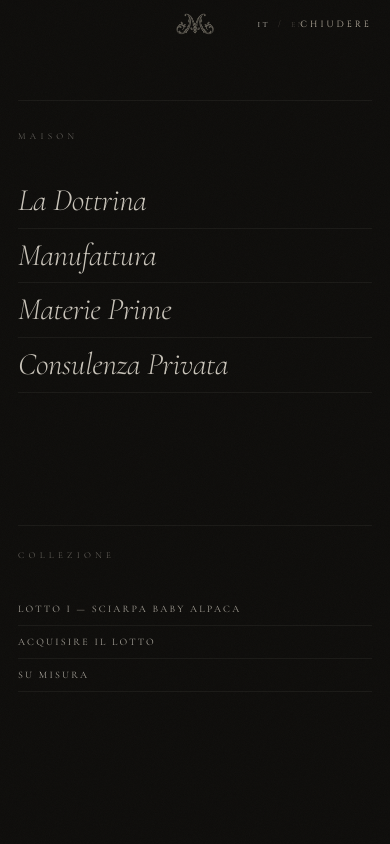
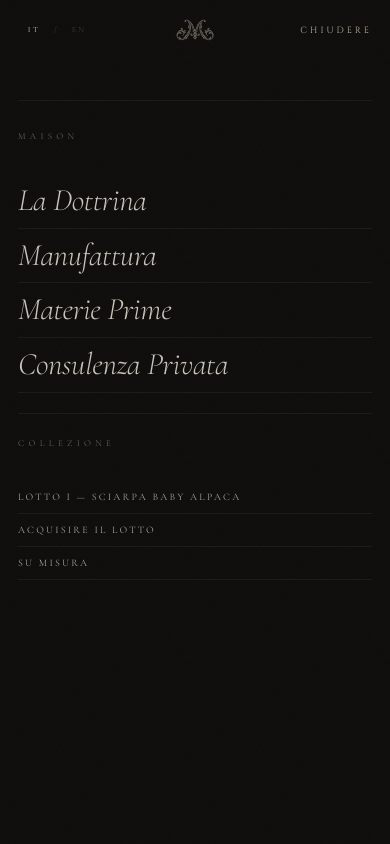
Before and after one commit to gianmoska-prog/moscatelliofficial, a website: page index.html in a window 390 px wide. Both pictures are taken after a click on the button "MENU". Shown: the top 844 px of the page. Drawn offline with nearby package versions, Linux system fonts and the light colour scheme.

Commit message:
Polish responsive menu and section layouts

```diff
--- a/index.html
+++ b/index.html
@@ -33,6 +33,7 @@
     /* ── Reset ─────────────────────────────────────────────── */
     *, *::before, *::after { box-sizing: border-box; margin: 0; padding: 0; }
     html { font-size: 16px; scroll-behavior: smooth; overflow-x: hidden; }
+    body > section[id]:not(.hero) { scroll-margin-top: 80px; }
     body {
       background: var(--black);
       color: var(--ivory);
@@ -83,9 +84,8 @@
                   transform 0.72s cubic-bezier(0.16,1,0.3,1);
     }
     .reveal.in { opacity: 1; transform: translateY(0); }
-    /* Fallback: if JS hasn't run within 1.5s, reveal everything */
-    .no-js .reveal,
-    .reveal-fallback .reveal {
+    /* Keep the document readable without JavaScript. */
+    html:not(.js) .reveal {
       opacity: 1;
       transform: translateY(0);
     }
@@ -158,7 +158,6 @@
     .lang-btn:focus-visible {
       color: rgba(243,237,224,0.86);
       opacity: 1;
-      outline: none;
     }
     .lang-btn.is-active {
       color: rgba(243,237,224,0.84);
@@ -175,7 +174,7 @@
 
     .lang-btn,
     .lang-sep,
-    .i18n-fade-target,
+    .i18n-fade-target:not(.reveal),
     body > section,
     body > footer,
     body > .menu-overlay,
@@ -237,7 +236,10 @@
       z-index: 500;
       background: var(--black);
       display: flex;
-      padding: 130px 56px 80px;
+      padding: 130px 56px max(80px, env(safe-area-inset-bottom));
+      overflow-y: auto;
+      overscroll-behavior: contain;
+      scroll-padding-top: 110px;
       pointer-events: none;
       opacity: 0;
       transition: opacity 0.48s ease, visibility 0s linear 0.48s;
@@ -257,6 +259,8 @@
     }
     .menu-inner {
       width: 100%;
+      flex-shrink: 0;
+      align-self: flex-start;
       display: grid;
       grid-template-columns: 1fr 1fr;
       align-items: start;
@@ -1428,7 +1432,8 @@
       }
 
       .hero {
-        min-height: 100svh;
+        height: 100svh;
+        min-height: 320px;
       }
       .rail-l { left: 18px; }
       .rail-r { right: 18px; }
@@ -1747,7 +1752,7 @@
       }
 
       .menu-overlay {
-        padding: 100px 18px 40px;
+        padding: max(100px, calc(env(safe-area-inset-top) + 76px)) max(18px, env(safe-area-inset-right)) max(40px, env(safe-area-inset-bottom)) max(18px, env(safe-area-inset-left));
         background: var(--black);
         backdrop-filter: none;
         -webkit-backdrop-filter: none;
@@ -1773,6 +1778,11 @@
         margin-top: 20px;
       }
     }
+
+  @media (min-width: 721px) and (max-width: 1100px) {
+    /* Keep editorial copy clear of the diagonal photograph on tablets. */
+    .feature-content { max-width: 50%; padding: 72px 32px; }
+  }
 
   /* Mobile full-bleed fix: zero manifesto padding so it bleeds edge to edge */
   @media (max-width: 720px) {
@@ -1824,85 +1834,32 @@
     }
 
     @media (max-width: 720px) {
+      body > section[id]:not(.hero) { scroll-margin-top: calc(64px + env(safe-area-inset-top)); }
       nav, nav.scrolled {
-        display: flex !important;
-        align-items: center !important;
-        justify-content: space-between !important;
-        padding: 18px 18px !important;
-        z-index: 1700 !important;
-      }
-
-
-      .hamburger {
-        display: none !important;
-      }
-
+        padding: max(8px, env(safe-area-inset-top)) max(18px, env(safe-area-inset-right)) 8px max(18px, env(safe-area-inset-left));
+        min-height: 61px;
+        z-index: 1700;
+      }
+      .hamburger { display: none; }
+      .nav-tools { width: 100%; justify-content: space-between; gap: 16px; }
+      .lang-toggle {
+        position: static;
+        transform: none;
+        font-size: 8px;
+        letter-spacing: 0.30em;
+        gap: 4px;
+      }
+      .lang-btn { min-width: 32px; min-height: 44px; padding: 0; margin: 0; }
       .menu-btn {
-        display: inline-block !important;
-        position: relative !important;
-        z-index: 1800 !important;
-        margin-left: auto !important;
-        min-width: 54px !important;
-        text-align: right !important;
-        color: rgba(227,218,199,0.84) !important;
-        opacity: 1 !important;
-        visibility: visible !important;
-        pointer-events: auto !important;
+        display: inline-block;
+        min-width: 80px;
+        min-height: 44px;
+        text-align: right;
+        color: rgba(227,218,199,0.84);
         touch-action: manipulation;
-        -webkit-tap-highlight-color: transparent;
-      }
-
-      .nav-tools {
-        gap: 14px !important;
-        margin-left: auto !important;
-      }
-
-      .lang-toggle {
-        position: absolute !important;
-        top: 50% !important;
-        right: 84px !important;
-        transform: translateY(-50%) !important;
-        font-size: 8px !important;
-        letter-spacing: 0.30em !important;
-        gap: 8px !important;
-      }
-
-      .menu-btn {
-        margin-left: 0 !important;
-      }
-
-      .menu-overlay {
-        z-index: 1650 !important;
-      }
-    }
-
-
-  @media (max-width: 720px) {
-    nav, nav.scrolled {
-      width: 100% !important;
-      max-width: 100% !important;
-      left: 0 !important;
-      right: 0 !important;
-      box-sizing: border-box !important;
-      overflow: hidden !important;
-    }
-
-    .nav-tools {
-      flex: 0 0 auto !important;
-      min-width: 0 !important;
-    }
-
-    .lang-toggle {
-      flex: 0 0 auto !important;
-      white-space: nowrap !important;
-      position: absolute !important;
-    }
-
-    .menu-btn {
-      flex: 0 0 auto !important;
-      position: static !important;
-    }
-  }
+      }
+      .menu-overlay { z-index: 1650; }
+    }
 
   /* Usability refinements — preserve the editorial direction while making
      commercial and functional controls easier to discover and read. */
@@ -2376,31 +2333,37 @@
       }
     }
 
-    function toggleMenu() {
-      const open = !overlay.classList.contains('open');
+    const pageContent = [...document.querySelectorAll('body > section, body > footer')];
+    const menuTrigger = () => getComputedStyle(hamburger).display === 'none' ? menuBtn : hamburger;
+    function setMenuOpen(open) {
       hamburger.classList.toggle('open', open);
       overlay.classList.toggle('open', open);
       overlay.inert = !open;
+      document.documentElement.style.overflowY = open ? 'hidden' : '';
       document.body.style.overflow = open ? 'hidden' : '';
+      pageContent.forEach(el => { el.inert = open; });
       syncMenuUi(open);
     }
+    function toggleMenu() { setMenuOpen(!overlay.classList.contains('open')); }
 
     if (hamburger) hamburger.addEventListener('click', toggleMenu);
     if (menuBtn) menuBtn.addEventListener('click', toggleMenu);
 
-    overlay.querySelectorAll('a').forEach(a => {
+    [...overlay.querySelectorAll('a'), nav.querySelector('.nav-emblem')].forEach(a => {
       a.addEventListener('click', () => {
-        hamburger.classList.remove('open');
-        overlay.classList.remove('open');
-        overlay.inert = true;
-        document.body.style.overflow = '';
-        syncMenuUi(false);
+        if (!overlay.classList.contains('open')) return;
+        setMenuOpen(false);
+        menuTrigger().focus({ preventScroll: true });
       });
     });
+    window.addEventListener('resize', () => {
+      if (overlay.classList.contains('open') &&
+          [menuBtn, hamburger].includes(document.activeElement)) menuTrigger().focus({ preventScroll: true });
+    });
 
     document.addEventListener('keydown', event => {
       if (!overlay.classList.contains('open')) return;
-      const trigger = getComputedStyle(hamburger).display === 'none' ? menuBtn : hamburger;
+      const trigger = menuTrigger();
       if (event.key === 'Escape') {
         toggleMenu();
         trigger.focus();
@@ -2408,7 +2371,7 @@
         const controls = [...nav.querySelectorAll('a, button'), ...overlay.querySelectorAll('a')]
           .filter(el => el.getClientRects().length);
         const index = controls.indexOf(document.activeElement);
-        if ((event.shiftKey && index <= 0) || (!event.shiftKey && index === controls.length - 1)) {
+        if ((event.shiftKey && index <= 0) || (!event.shiftKey && (index < 0 || index === controls.length - 1))) {
           event.preventDefault();
           controls[event.shiftKey ? controls.length - 1 : 0].focus();
         }
@@ -2450,13 +2413,6 @@
         }
       });
     });
-
-    // Fallback: reveal all if observer hasn't fired after 1.5s
-    setTimeout(() => {
-      reveals.forEach(el => el.classList.add('in'));
-      io.disconnect();
-    }, 1500);
-
     // Submit private consultation requests through Netlify Forms.
     const consultationForm = document.getElementById('consultation-form');
     const consultationStatus = document.getElementById('consultation-status');
```
